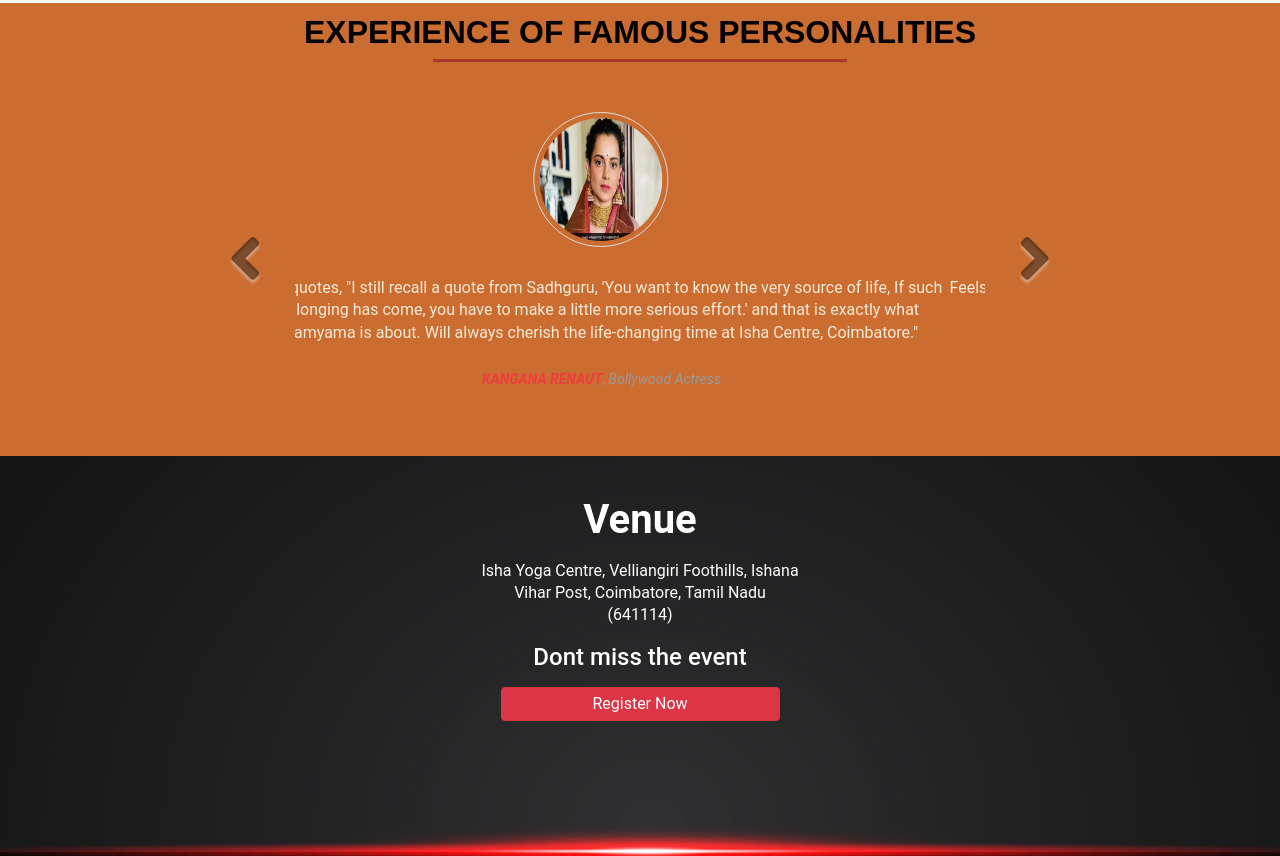
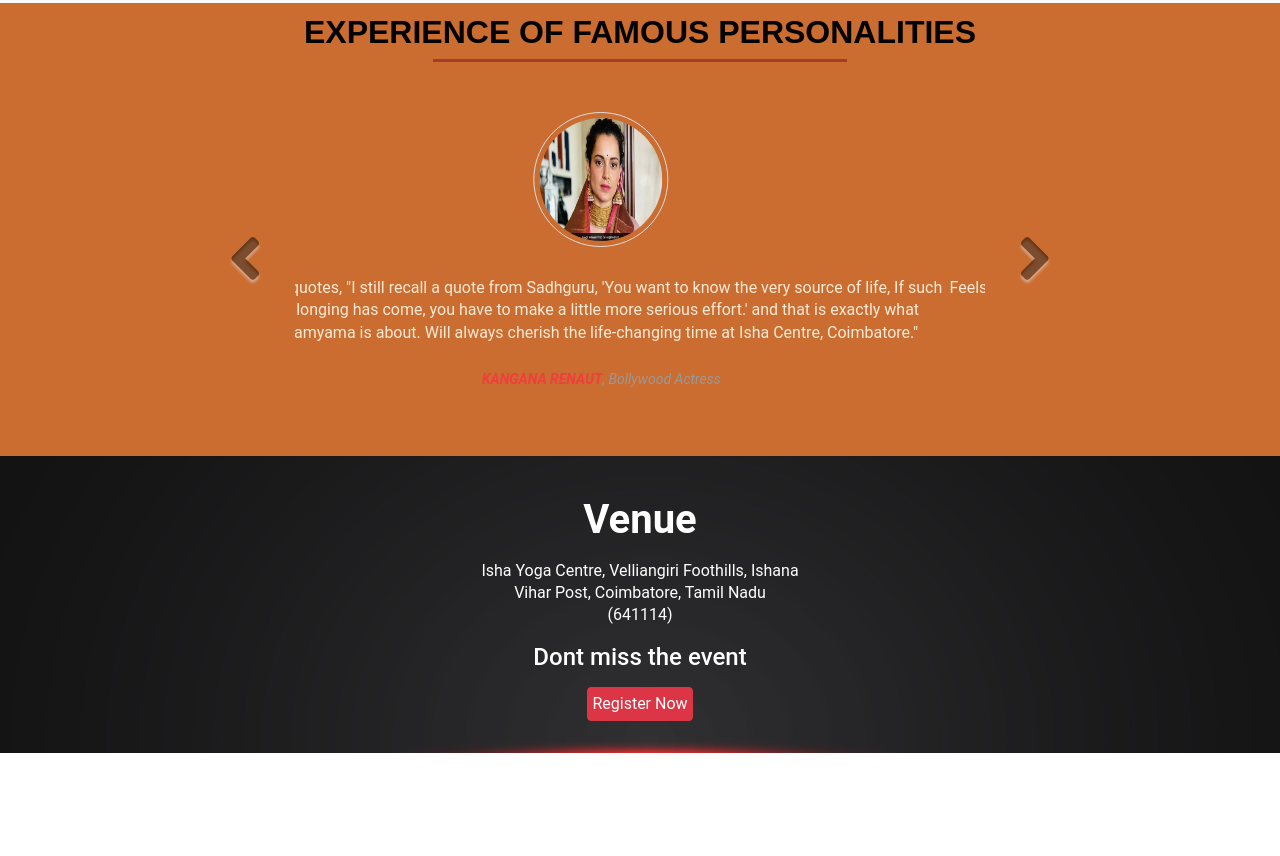
Before and after one commit to Akshatjain1999/Landing-Page, a plain HTML site: page index.html in a window 1280 px wide. Shown: the part 2270-3126 px from the top of the page. After the commit the page ends 3023 px from the top, so only its background shows below. Drawn offline with nearby package versions, Linux system fonts and the light colour scheme.

Commit message:
Add files via upload

```diff
--- a/css/style.css
+++ b/css/style.css
@@ -246,10 +246,12 @@
   background-size: cover;
   background-position: center;
   background-position-x: center;
-  height: 50vh;
+  padding-bottom: 2rem;
 }
 footer .container {
   padding-top: 2rem;
+  min-height: max-content;
+  /* height: 23rem; */
 }
 footer .address {
   display: block;
--- a/index.html
+++ b/index.html
@@ -38,7 +38,7 @@
           <h2>A Night With Divine</h2>
           <button
             type="button"
-            class="btn btn-danger mt-3 p-3 w-25"
+            class="btn btn-danger mt-3 p-3 w-auto"
             data-bs-toggle="modal"
             data-bs-target="#formModal"
           >
@@ -465,7 +465,7 @@
           <h4 class="text-center text-white">Dont miss the event</h4>
           <button
             type="button"
-            class="btn btn-danger mt-3 p-1 w-25"
+            class="btn btn-danger mt-3 p-1 w-auto"
             data-bs-toggle="modal"
             data-bs-target="#formModal"
           >
```
